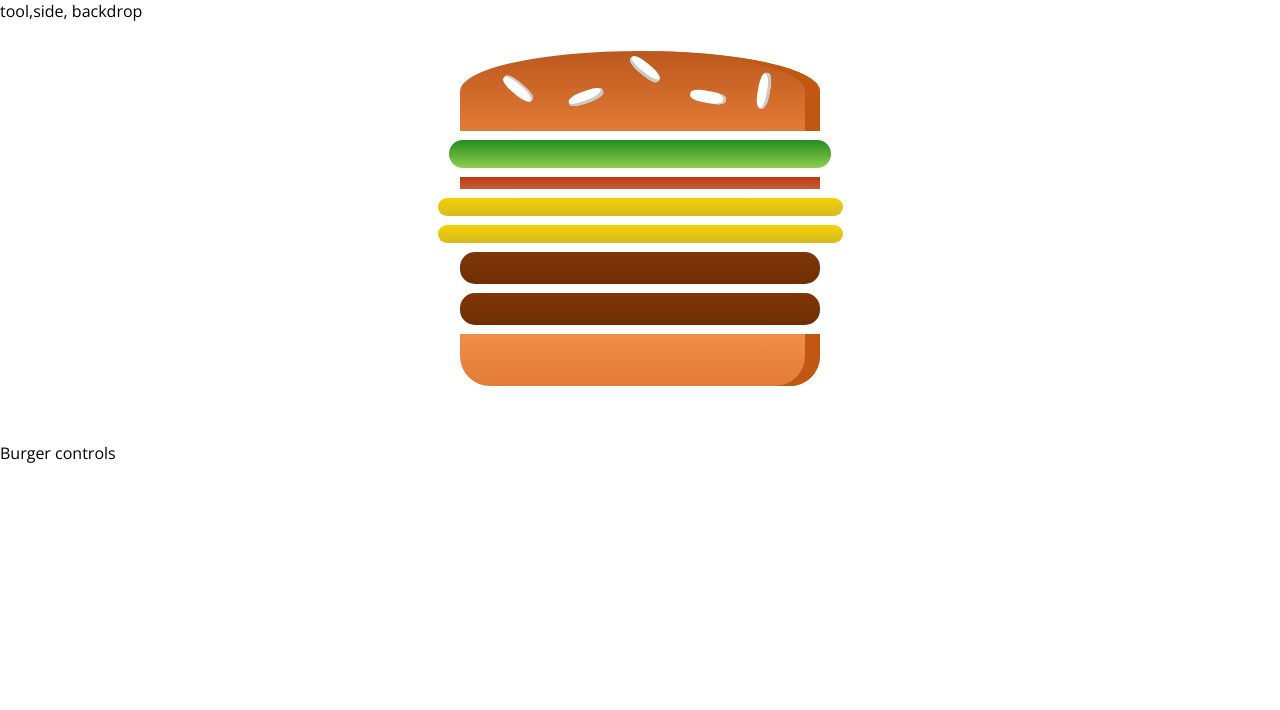
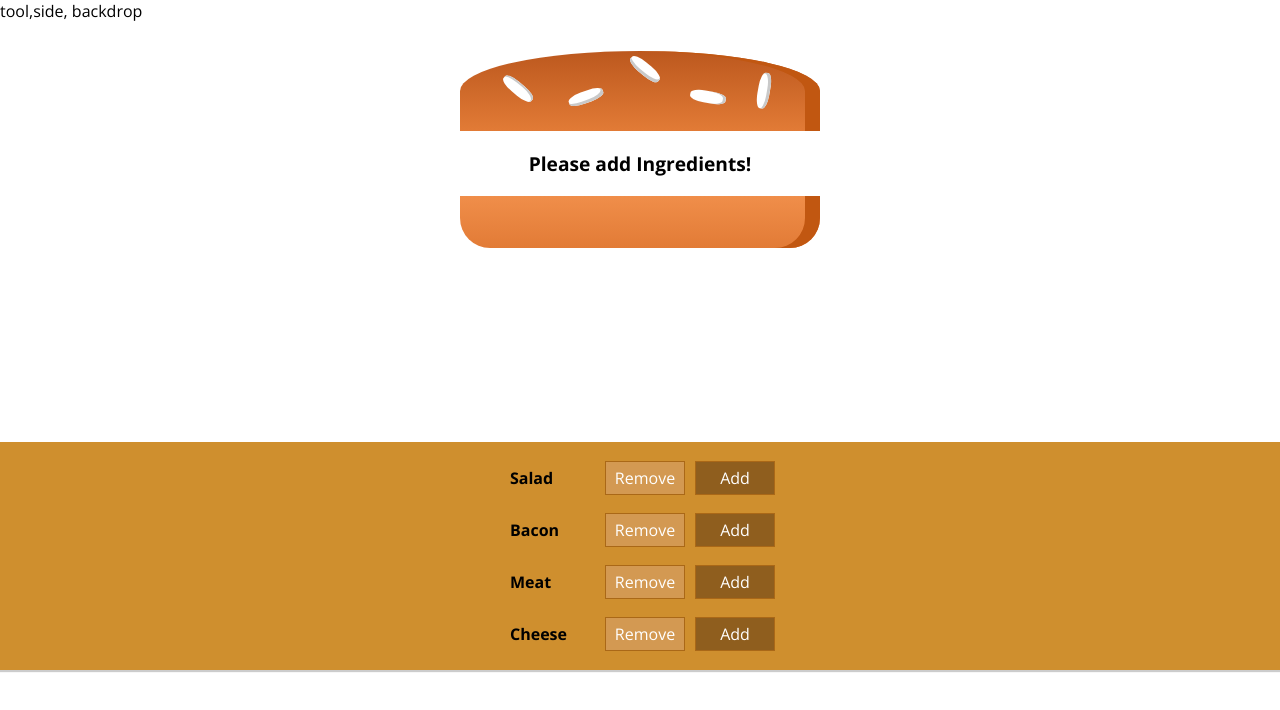
Before and after one commit to rajat-jain-1012/burger, a React app: page / in a window 1280 px wide. Shown: the top 710 px of the page. Built offline with nearby package versions, Linux system fonts and the light colour scheme.

Commit message:
added addButton funvtionality

```diff
--- /dev/null
+++ b/src/components/Burger/BuildControls/BuildControl/BuildControl.css
@@ -0,0 +1,56 @@
+.BuildControl {
+    display: flex;
+    justify-content: space-between;
+    align-items: center;
+    margin: 5px 0;
+}
+
+.BuildControl button {
+    display: block;
+    font: inherit;
+    padding: 5px;
+    margin: 0 5px;
+    width: 80px;
+    border: 1px solid #AA6817;
+    cursor: pointer;
+    outline: none;
+}
+
+.BuildControl button:disabled {
+    background-color: #AC9980;
+    border: 1px solid #7E7365;
+    color: #ccc;
+    cursor: default;
+}
+
+.BuildControl button:hover:disabled {
+    background-color: #AC9980;
+    color: #ccc;
+    cursor: not-allowed;
+}
+
+.Label {
+    padding: 10px;
+    font-weight: bold;
+    width: 80px;
+}
+
+.BuildControl .Less {
+    background-color: #D39952;
+    color: white;
+}
+
+.BuildControl .More {
+    background-color: #8F5E1E;
+    color: white;
+}
+
+.BuildControl .Less:hover, .BuildControl .Less:active {
+    background-color: #DAA972;
+    color: white;
+}
+
+.BuildControl .More:hover,.BuildControl .More:active {
+    background-color: #99703F;
+    color: white;
+}
--- /dev/null
+++ b/src/components/Burger/BuildControls/BuildControl/BuildControl.js
@@ -0,0 +1,12 @@
+import React from 'react';
+import classes from './BuildControl.css';
+
+const buildControl = (props) => (
+    <div className = {classes.BuildControl}>
+        <div className = {classes.Label}>{props.label}</div>
+        <button className = {classes.Less}>Remove</button>
+        <button className = {classes.More} onClick = {props.added}>Add</button>
+    </div>
+);
+
+export default buildControl;
--- /dev/null
+++ b/src/components/Burger/BuildControls/BuildControls.css
@@ -0,0 +1,10 @@
+.BuildControls {
+    width: 100%;
+    background-color: #cf8f2e;
+    display: flex;
+    flex-flow: column;
+    align-items: center;
+    box-shadow: 0 2px 1px #ccc;
+    margin: auto;
+    padding :10px 0;
+}
--- /dev/null
+++ b/src/components/Burger/BuildControls/BuildControls.js
@@ -0,0 +1,20 @@
+import React from 'react';
+import BuildControl from './BuildControl/BuildControl';
+import classes from './BuildControls.css';
+
+const controls = [
+    {label : 'Salad', type : 'salad'},
+    {label : 'Bacon', type : 'bacon'},
+    {label : 'Meat', type : 'meat'},
+    {label : 'Cheese', type : 'cheese'},
+];
+
+const buildControls =  (props) => (
+    <div className  = {classes.BuildControls}>
+        {controls.map(ctrl => (
+            <BuildControl key = {ctrl.label} label = {ctrl.label} added = {() => props.ingredientAdded(ctrl.type)}/>
+        ))}
+    </div>
+);
+
+export default buildControls;
--- a/src/components/Burger/Burger.js
+++ b/src/components/Burger/Burger.js
@@ -3,12 +3,19 @@
 import BurgerIngredient from './BurgerIngredient/BurgerIngredient';
 
 const burger = (props) => {
-    const transformedIngredients = Object.keys(props.ingredients)
+    let transformedIngredients = Object.keys(props.ingredients)
                                     .map(igKey => {
                                         return [...Array(props.ingredients[igKey])].map((_, i)=>{
                                             return <BurgerIngredient key = {igKey+i} type = {igKey}/>;
                                         });
-                                    });
+                                    }).reduce((arr, el)=> {
+                                        return arr.concat(el);
+                                    }, []);
+    if(transformedIngredients.length === 0) {
+        // alert('Please start entering some ingredients');
+        transformedIngredients = <p>Please add Ingredients!</p>;
+    }
+    // console.log(transformedIngredients);
 
     return (
         <div className = {classes.Burger}>
--- a/src/containers/BurgerBuilder/BurgerBuilder.js
+++ b/src/containers/BurgerBuilder/BurgerBuilder.js
@@ -1,6 +1,14 @@
 import React, {Component} from 'react';
 import Aux from '../../hoc/Auxiliary';
 import Burger from '../../components/Burger/Burger';
+import BuildControls from '../../components/Burger/BuildControls/BuildControls'
+
+const INGREDIENT_PRICES = {
+    salad :20,
+    cheese : 25,
+    bacon : 30,
+    meat : 50,
+};
 
 
 class BurgerBuilder extends Component {
@@ -10,21 +18,42 @@
 
     //     };
     // }
-
     state = {
         ingredients : {
-            salad : 1,
-            bacon : 1,
-            cheese : 2,
-            meat : 2,
-        }
+            salad : 0,
+            bacon : 0,
+            cheese : 0,
+            meat : 0,
+        },
+        price : 50,
     };
+
+    addIngredientHandler = (type) => {
+        const oldCount = this.state.ingredients[type];
+        const updatedCount = oldCount + 1;
+        const updatedIngredients = {
+            ...this.state.ingredients
+        };
+        updatedIngredients[type]  = updatedCount;
+        const priceAddition = INGREDIENT_PRICES[type];
+        const oldPrice = this.state.price;
+        const newPrice = oldPrice + priceAddition;
+        this.setState({
+            price : newPrice,
+            ingredients : updatedIngredients,
+        });
+    }
+
+    removeIngredientHandler = (type) => {
+
+    }
 
     render() {
         return (
             <Aux>
-                <Burger ingredients = {this.state.ingredients} />
-                <div>Burger controls</div>
+                <Burger ingredients = {this.state.ingredients}/>
+                <BuildControls
+                ingredientAdded = {this.addIngredientHandler}/>
             </Aux>
         );
     }
```
